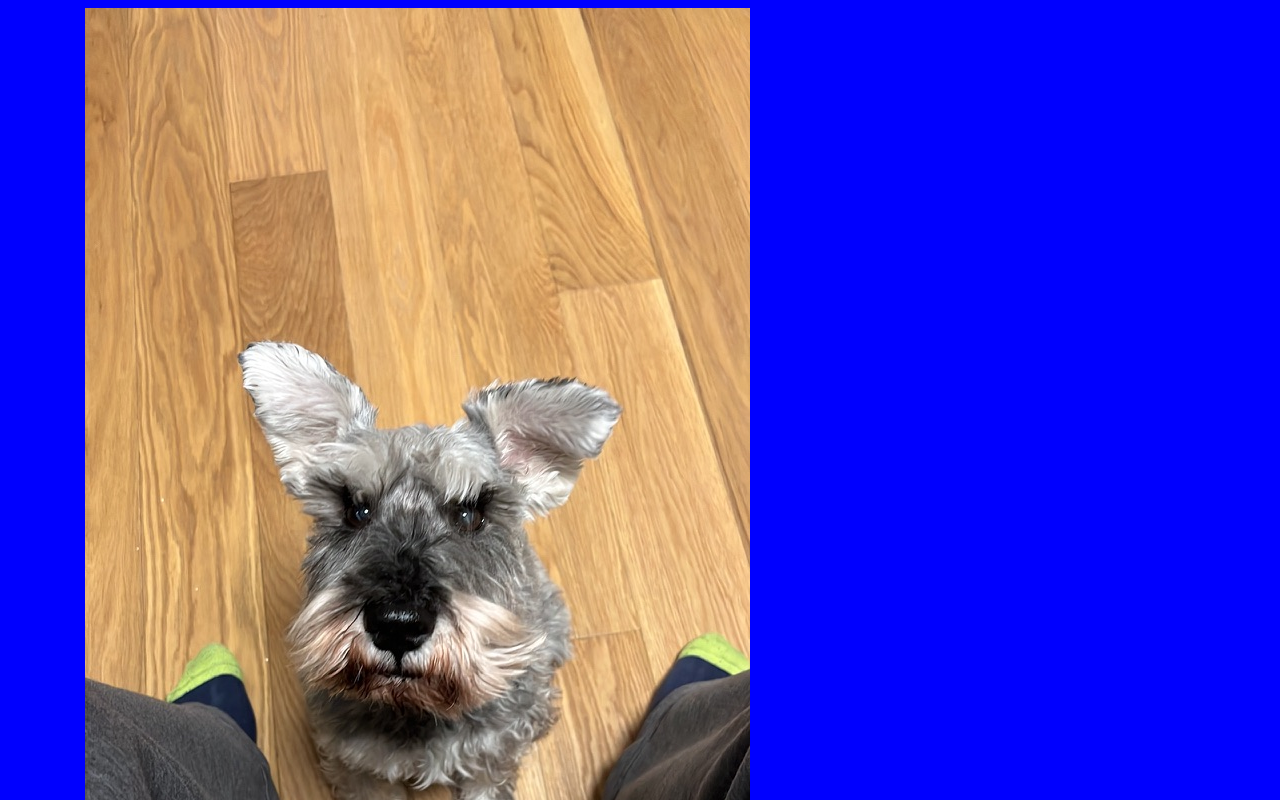
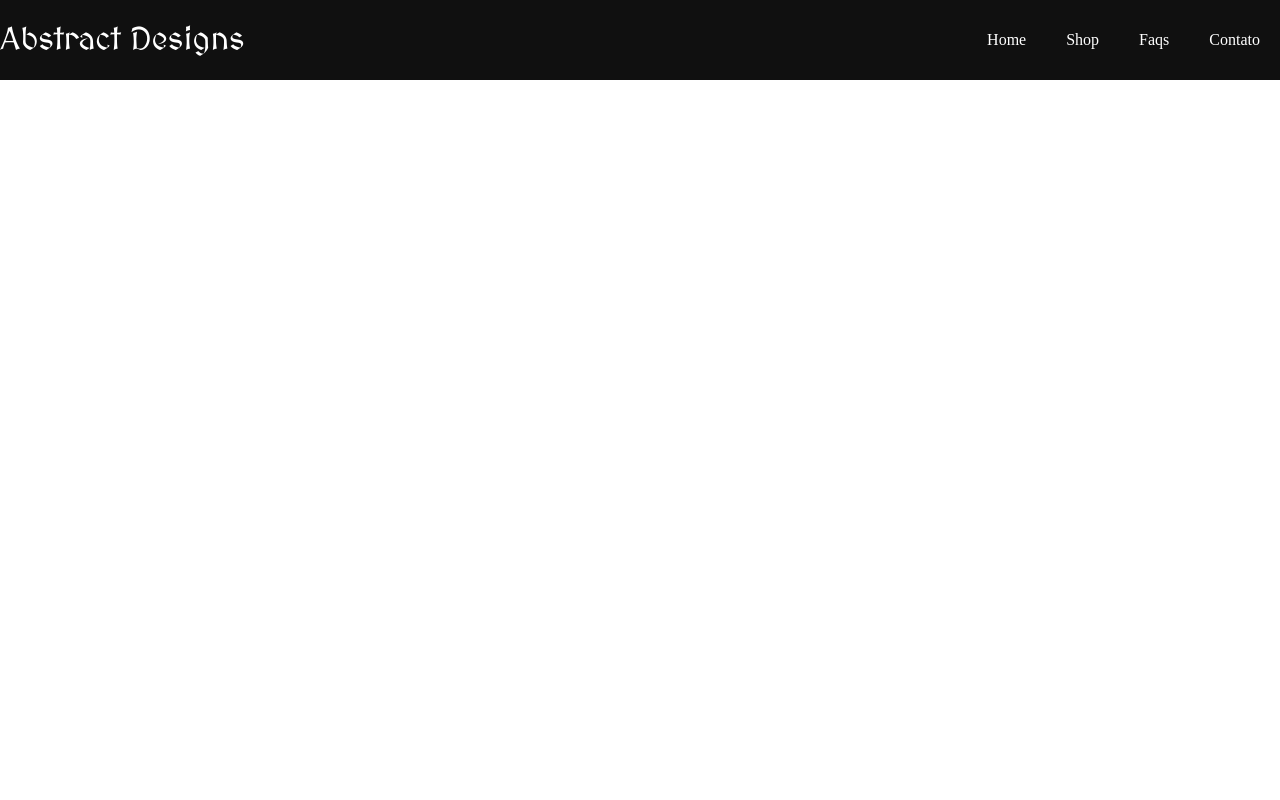
Before and after one commit to lucaskim26/Progamacion-Web, a plain HTML site: page index.html in a window 1280 px wide. Shown: the top 800 px of the page. Drawn offline with Linux system fonts and the light colour scheme.

Commit message:
Inicio de la pagina
Hice el header de la pagina de abstract

```diff
--- a/archivo.css
+++ /dev/null
@@ -1,3 +0,0 @@
-body{
-    background-color: blue;
-}
--- a/index.html
+++ b/index.html
@@ -1,33 +1,28 @@
-<!DOCTYPE html> <!-- option shift A para comentarios -->
-<html lang="en"> <!-- en esta linea seteo el lenguaje para mi web -->
-<head> <!-- información para el navegador -->
-    <meta charset="UTF-8"> <!-- los caracteres disponibles, para otros idiomas que no vienen del latin hay que cambiarlo -->
-    <meta name="viewport" content="width=device-width, initial-scale=1.0"> <!-- viewport = pantalla -->
-    <title>Document</title> <!-- etiquetas (title) empieza con una y termina con la misma. Cada una tiene una funcion. Mamushkas de etiquetas. -->
+<!DOCTYPE html>
+<html lang="en">
+<head>
+    <meta charset="UTF-8">
+    <meta name="viewport" content="width=device-width, initial-scale=1.0">
+    <title>Abstract Designs</title>
+    <link rel="stylesheet" href="stylesheet.css">
+    <link href="https://fonts.googleapis.com/css2?family=MedievalSharp&display=swap" rel="stylesheet">
+</head>
+<body>
+    <div class="header">
+        <div class="header-interior">
+            <div class="logo-contenedor">
+                <a href="">
+                    <h1><span>Abstract</span> Designs</h1>
+                </a>
+            </div>
+            <ul class="navigation">
+                <a href=""><li>Home</li></a>
+                <a href=""><li>Shop</li></a>
+                <a href=""><li>Faqs</li></a>
+                <a href=""><li>Contato</li></a>
+            </ul>
+        </div>
+    </div>
 
-    <link rel="stylesheet" href="archivo.css">
-
-</head>
-<body> <!-- Contenido para el usuario -->
-    <!-- El titulo del texto va a ser h1, h2 va a ser más chico y asi hata h6 -->
-    <!-- el seo va a ser importante para salir más arriba y vender más -->
-    <!-- place holder, cuando necesito poner algo  pero no sabemos que poner, lo usamos para que ocupe escpacio. Lorem ipsum-->
-    <!-- <p> parrafo te da margenes arriba y abajo <br> para usar como si fuera enter. No se cierra -->
-    <img src="<!-- ./ -->" alt=""> <!-- alt = cuando haya un error, para los que ven poco o no ven.  -->
-    <a href="http://google.com" target="blank">Ir a google</a>
-    <!-- listas -->
-    <img src="Image/chompy.jpeg" alt="">
-    <ol><!-- listas ordenadas. li (list order li*10) --></ol>
-    <ul><!-- Lista que no tiene un criterio. Bullet points --></ul>
-    <menu type="None">
-        <ol><li></li>
-        <li>Hola</li>
-        <li></li>
-        <li></li>
-        <li></li></ol>
-        <div>Seccion de ancho completo</div>
-        <span>Seccion de ancho determinado por el contenido</span>
-        <p>Lorem ipsum dolor sit amet, consectetur adipisicing elit. Dolorem eaque, atque maxime tenetur mollitia labore nihil impedit eius aperiam quidem voluptas eligendi? Quisquam, voluptatem. Ipsa quisquam cupiditate numquam doloremque minima.</p>
-    </menu>
 </body>
 </html>
--- /dev/null
+++ b/stylesheet.css
@@ -0,0 +1,62 @@
+* {
+    padding: 0;
+    margin: 0;
+    list-style: none;
+    text-decoration: none;
+}
+
+.header {
+    width: 100%;
+    height: 80px;
+    display: block;
+    background-color: #101010;
+}
+
+.header-interior {
+    width: 100%;
+    height: 100%;
+    display: flex;
+    justify-content: space-between;
+    align-items: center;
+    background-color: #101010;
+}
+
+.logo-contenedor a {
+    height: 100%;
+    display: table;
+    float: left;
+}
+
+.logo-contenedor h1 {
+    color: white;
+    height: 100%;
+    display: table-cell;
+    vertical-align: bottom; /* Ajuste aquí */
+    font-family: 'MedievalSharp';
+    font-size: 32px;
+    font-weight: lighter;
+}
+
+.logo-contenedor h1 span {
+    font-weight: bolder;
+}
+
+.navigation {
+    float: right;
+    height: 100%;
+}
+
+.navigation a {
+    height: 100%;
+    display: table;
+    float: left;
+    padding: 0px 20px;
+}
+
+.navigation a li {
+    display: table-cell;
+    vertical-align: middle;
+    height: 100%;
+    color: white;
+    font-size: 16px;
+}
```
Also changed, not shown: anotaciones.txt (deleted).
